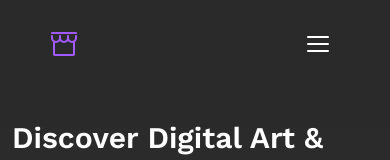
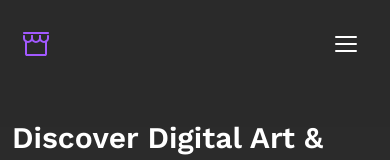
Before and after one commit to asztonski/nextjs-shop-demo, a Next.js app: page / in a window 390 px wide. Shown: the top 160 px of the page. Built offline with nearby package versions, Linux system fonts and the light colour scheme.

Commit message:
Adjust header padding for improved layout consistency

```diff
--- a/components/ui/header/Header.tsx
+++ b/components/ui/header/Header.tsx
@@ -66,7 +66,7 @@ export const Header = () => {
   const menuId = "primary-nav";
 
   return (
-    <header className="w-full sticky top-0 left-0 flex justify-between items-center py-5 px-12 z-10">
+    <header className="w-full sticky top-0 left-0 flex justify-between items-center py-5 px-5 lg:px-12 z-10">
       <div
         className={`absolute w-full bg-background/85 lg:blur-xl inset-0 ease-linear h-screen transition-transform duration-[${ANIM_MS}ms] ${
           isOpen
```
